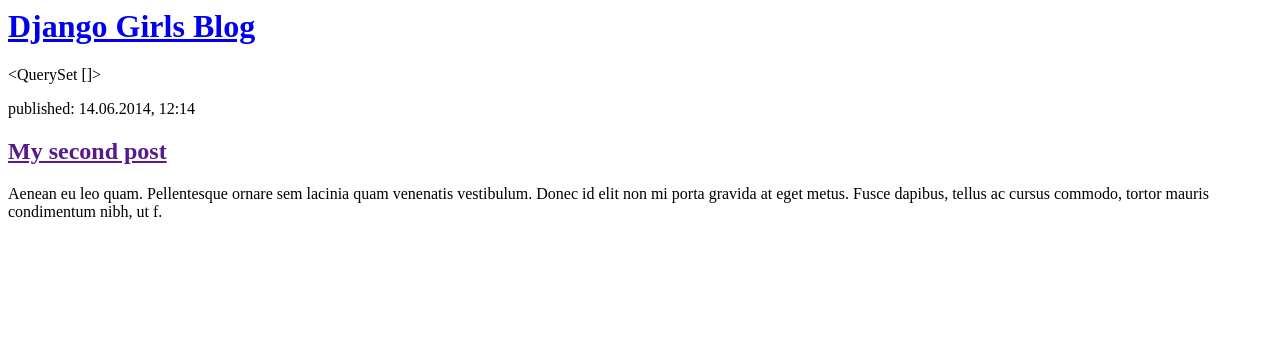
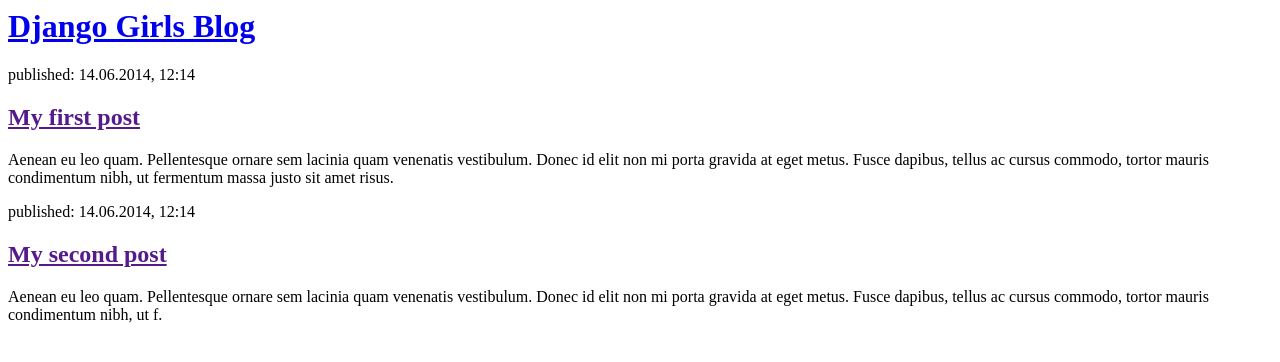
Before and after one commit to Timothy12345678/My-First-Blog, a Django app: page / in a window 1280 px wide. Shown: the top 362 px of the page. Run offline with Django 3.2, Linux system fonts and the light colour scheme; data that the repository does not hold is empty.

Commit message:
Changed the HTML for the site.

```diff
--- a/blog/templates/blog/post_list.html
+++ b/blog/templates/blog/post_list.html
@@ -8,7 +8,9 @@
     </div>
 
     <div>
-        {{ posts }}
+        <p>published: 14.06.2014, 12:14</p>
+        <h2><a href="">My first post</a></h2>
+        <p>Aenean eu leo quam. Pellentesque ornare sem lacinia quam venenatis vestibulum. Donec id elit non mi porta gravida at eget metus. Fusce dapibus, tellus ac cursus commodo, tortor mauris condimentum nibh, ut fermentum massa justo sit amet risus.</p>
     </div>
 
     <div>
```
